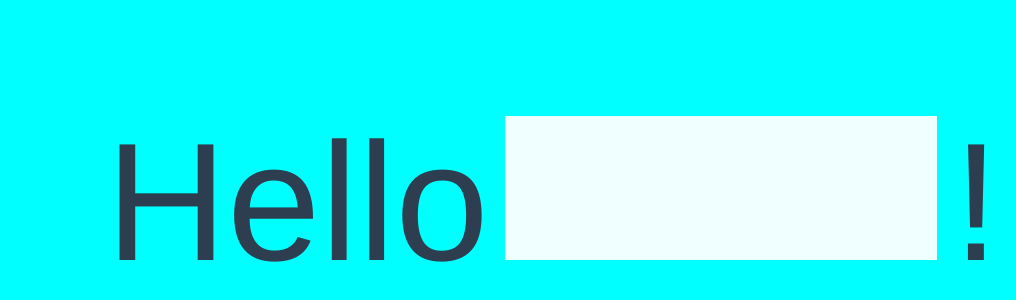
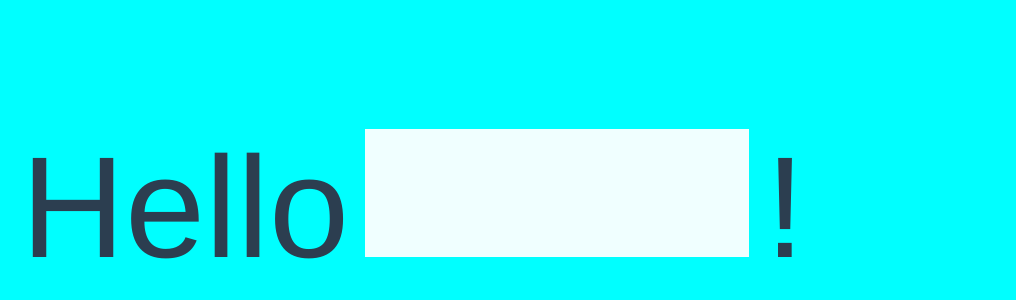
Before and after one commit to yuji4072/yuji4072.github.io, a Vue app: page /#/ in a window 1280 px wide. Shown: the part 180-480 px from the top of the page, without its empty margins (227-1243 px from the left). Built offline with nearby package versions, Linux system fonts and the light colour scheme.

Commit message:
Home画面のレイアウトを作った

```diff
--- a/src/components/HelloWorld.vue
+++ b/src/components/HelloWorld.vue
@@ -46,20 +46,18 @@ export default {
 }
 #put{
   display: inline-block;
-  height : 9rem;
-  width: 27rem;
+  height : 8rem;
+  width: 24rem;
   margin-left: 1rem;
   margin-right: 1rem;
   background-color: azure;
 }
 .hello{
-  font-size:10.5rem;
+  font-size:9rem;
   display: inline;
 }
 #title{
-  position: absolute;
-  top: 32%;
-  left: 26%;
-
+  position: relative;
+  top: 35vh;
 }
 </style>
```
